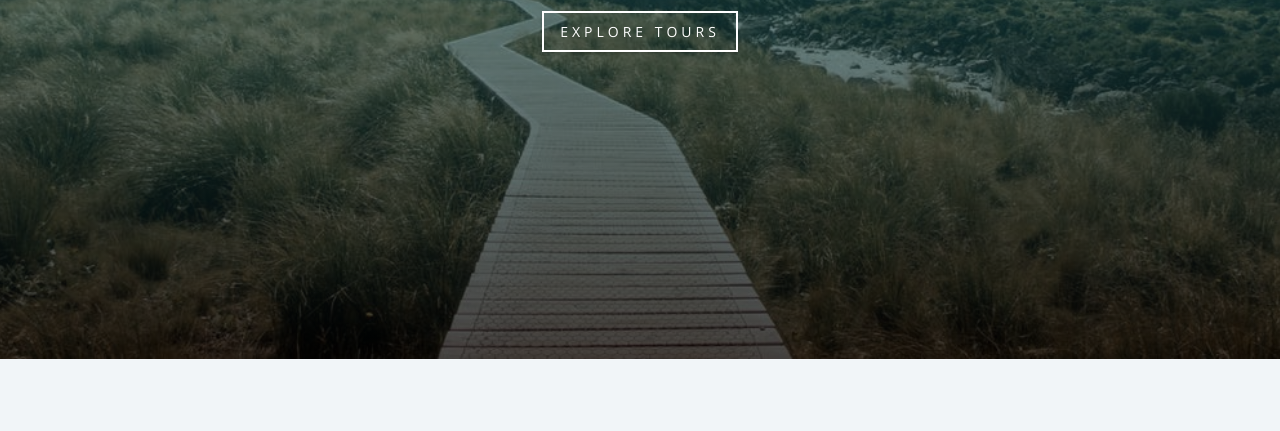
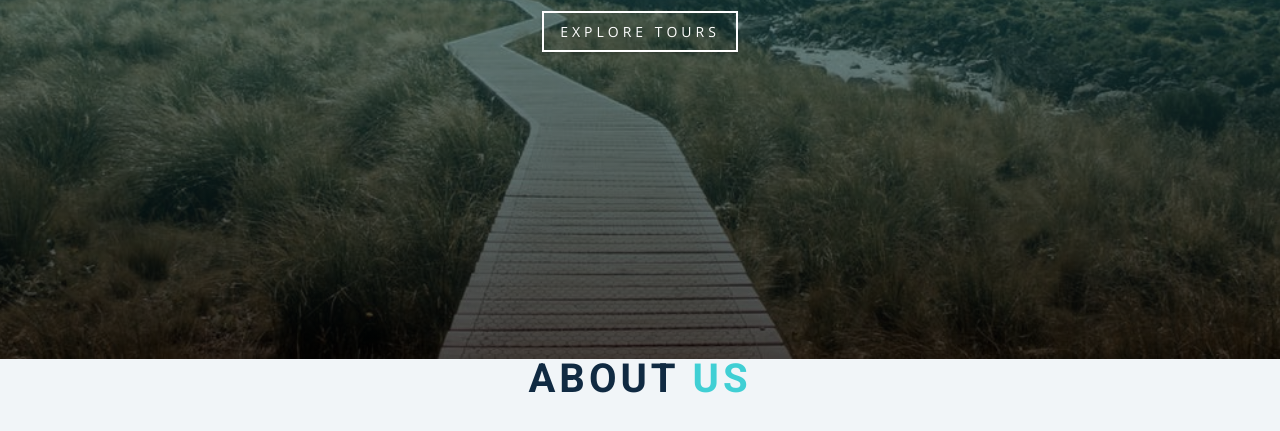
Before and after one commit to 0xsamuel-eth/scroll_page, a plain HTML site: page index.html in a window 1280 px wide. Shown: the part 523-954 px from the top of the page. Before the commit the page ends 882 px from the top, so only its background shows below. Drawn offline with nearby package versions, Linux system fonts and the light colour scheme.

Commit message:
Section for the about page with a header

```diff
--- a/index.html
+++ b/index.html
@@ -56,6 +56,12 @@
         </div>
       </div>
     </header>
+    <!-- about -->
+    <section id="about" class="section">
+      <div class="title">
+        <h2>About <span>Us</span></h2>
+      </div>
+    </section>
     <!-- javascript -->
     <script src="app.js"></script>
   </body>
```
